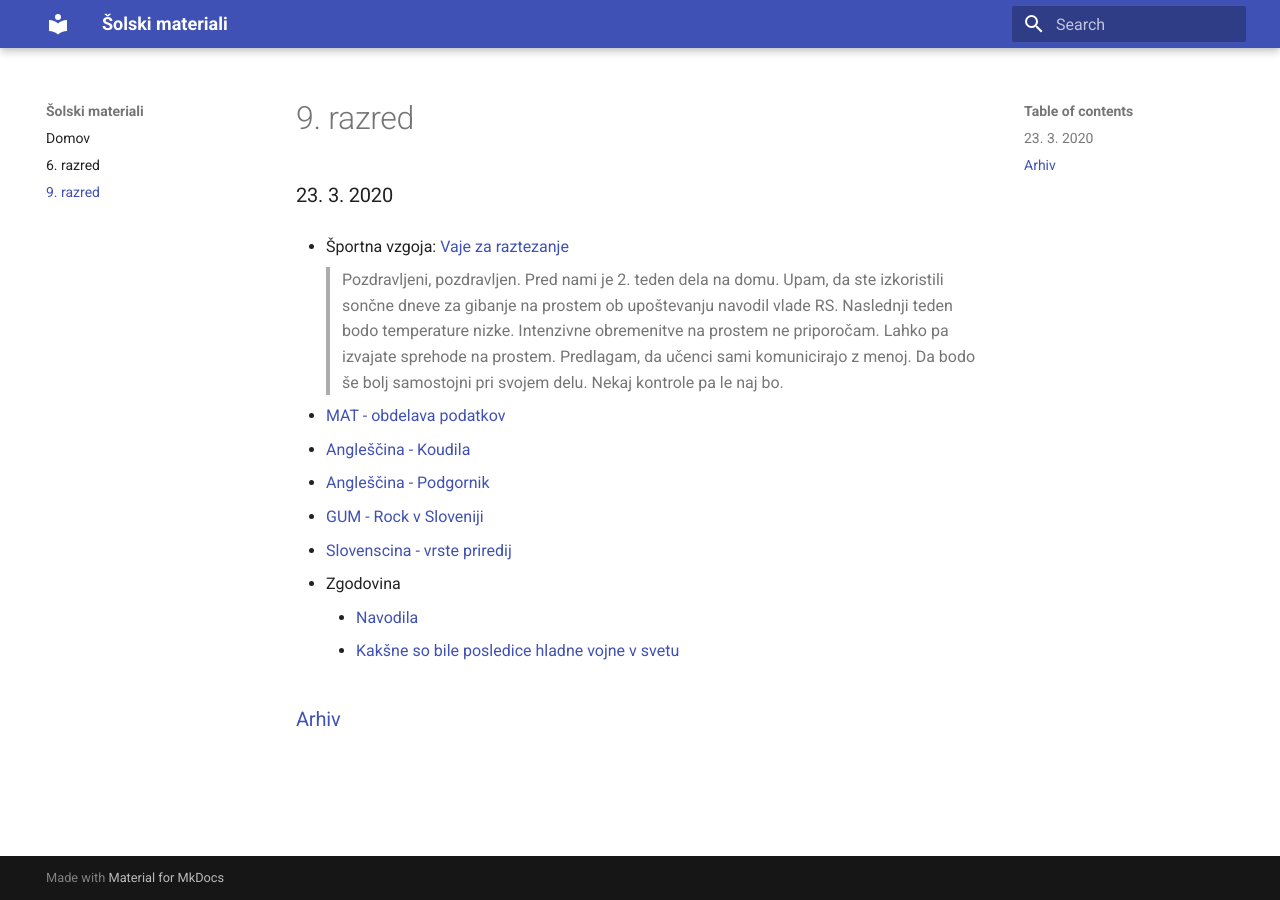
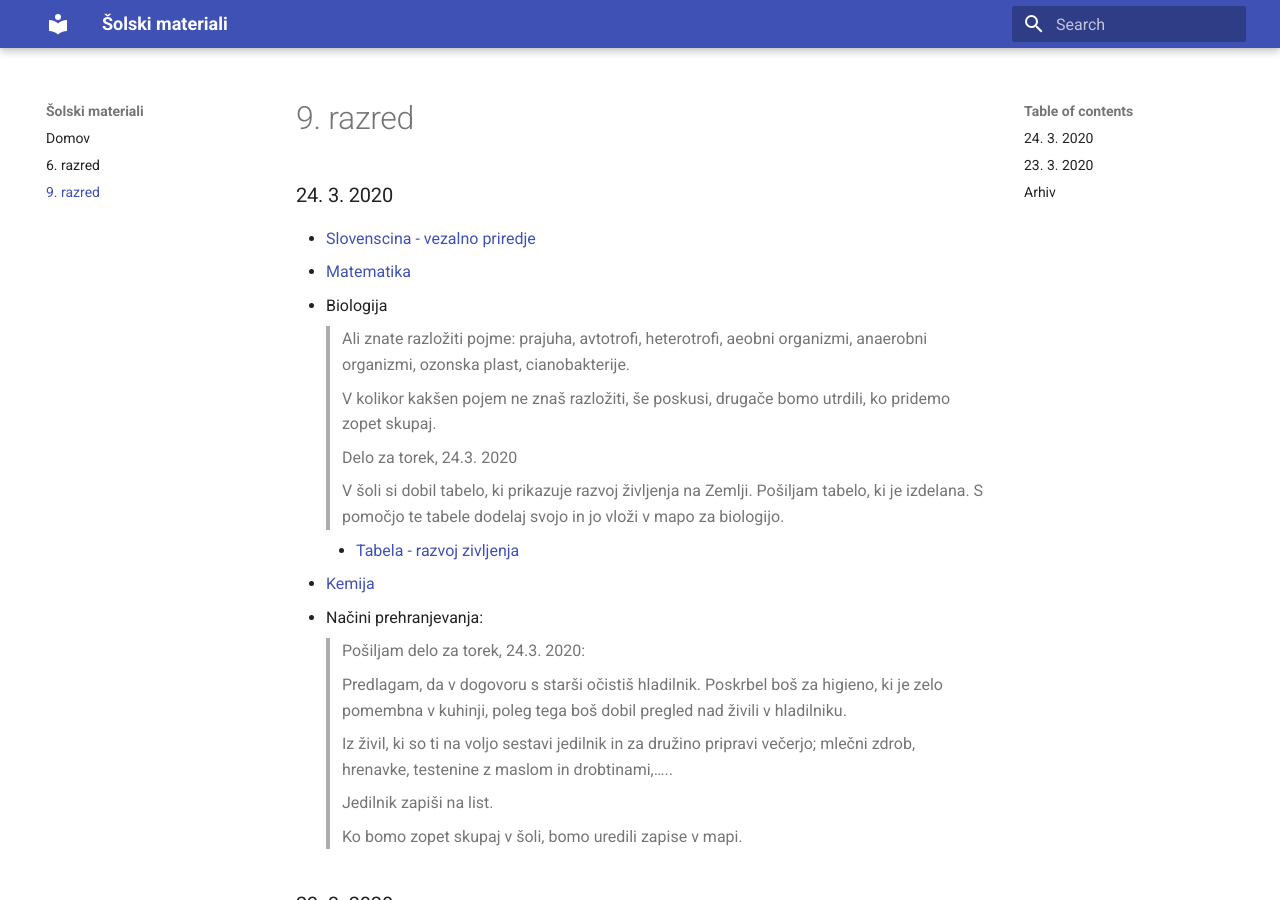
Before and after one commit to skyflyer/solski-materiali, an MkDocs documentation site: the page built from docs/9razred/index.md, in a window 1280 px wide and 900 px high. Built offline with MkDocs 1.6.1 and Material for MkDocs 9.7.7, drawn with Linux system fonts in a browser that asks for light colours.

Commit message:
24. 3. 2020 - 9. razred

```diff
--- a/docs/9razred/index.md
+++ b/docs/9razred/index.md
@@ -8,6 +8,35 @@ Drug teden
 * [Geografija - opis obsredozemskih pokraijn](geografija/OPIS-OBSREDOZEMSKIH-POKRAJIN.pdf) - v zvezek (ostale strani)
 
 -->
+
+### 24. 3. 2020
+
+* [Slovenscina - vezalno priredje](slovenscina/2020-03-24-vezalno-priredje.pdf)
+* [Matematika](matematika/2020-03-24-matematika.pdf)
+* Biologija
+
+    > Ali znate razložiti pojme: prajuha, avtotrofi, heterotrofi, aeobni organizmi, anaerobni organizmi, ozonska plast, cianobakterije.
+    >
+    > V kolikor kakšen pojem ne znaš razložiti, še poskusi, drugače bomo utrdili, ko pridemo zopet skupaj.
+    >
+    > Delo za torek, 24.3. 2020
+    >
+    > V šoli si dobil tabelo, ki prikazuje razvoj življenja na Zemlji. Pošiljam tabelo, ki je izdelana. S pomočjo te tabele dodelaj svojo in jo vloži v mapo za biologijo.
+
+    * [Tabela - razvoj zivljenja](biologija/2020-03-24-tabela.pdf)
+
+* [Kemija](kemija/Navodila4KEM9.pdf)
+* Načini prehranjevanja:
+
+    > Pošiljam delo za torek, 24.3. 2020:
+    >
+    > Predlagam, da v dogovoru s starši očistiš hladilnik. Poskrbel boš za higieno, ki je zelo pomembna v kuhinji, poleg tega boš dobil pregled nad živili v hladilniku.
+    >
+    > Iz živil, ki so ti na voljo sestavi jedilnik in za družino pripravi večerjo; mlečni zdrob, hrenavke, testenine z maslom in drobtinami,…..
+    >
+    > Jedilnik zapiši na list.
+    >
+    > Ko bomo zopet skupaj v šoli, bomo uredili zapise v mapi.
 
 ### 23. 3. 2020
 
```
Also changed, not shown: 4 other files.
